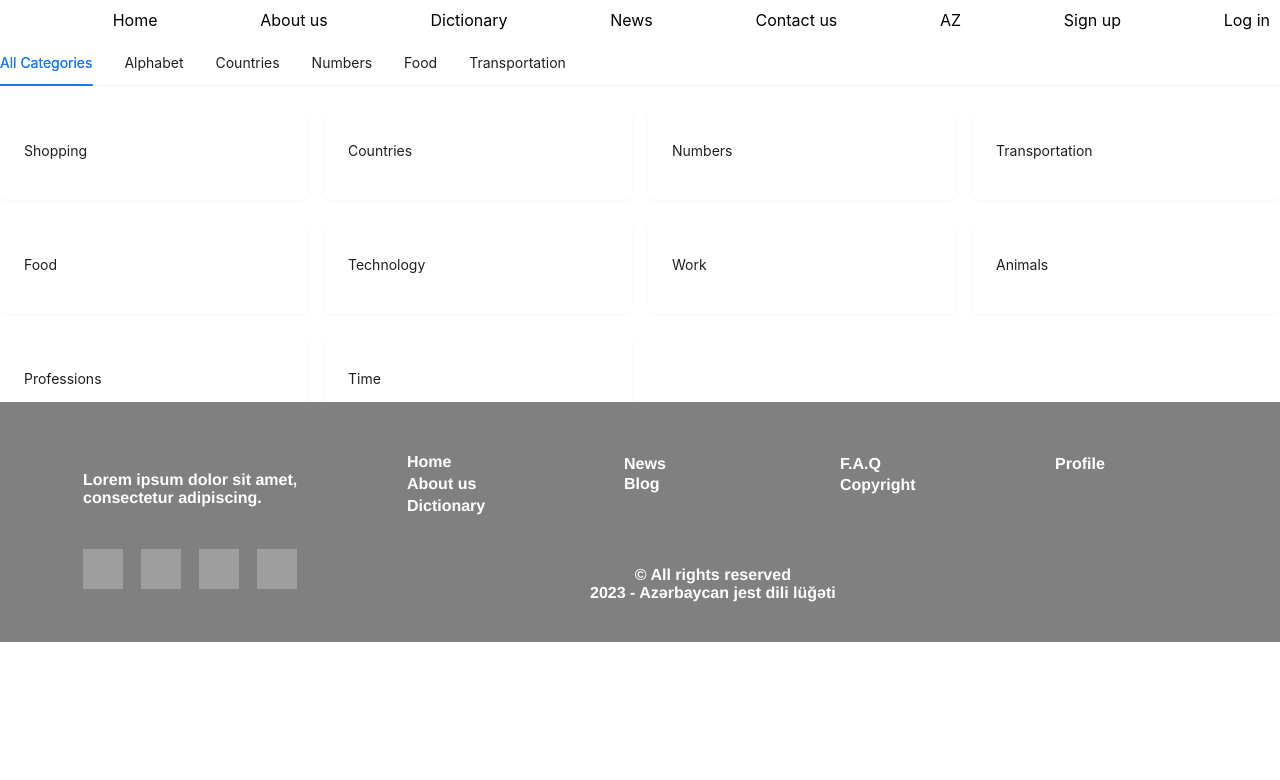
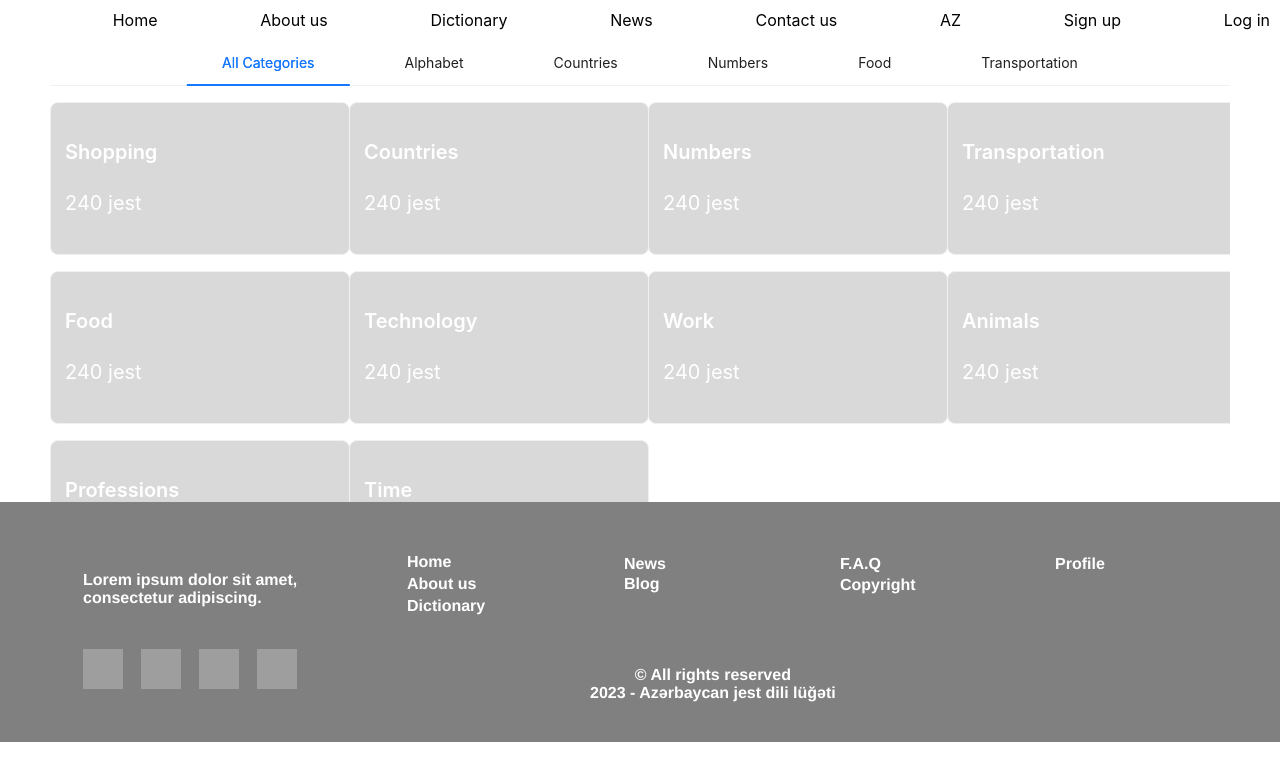
Before and after one commit to NarminM11/SDP-ProjecT, a React (Create React App) app: page / in a window 1280 px wide. Shown: the top 780 px of the page. Built offline with nearby package versions, Linux system fonts and the light colour scheme; grey boxes are pictures that could not be loaded.

Commit message:
feat: styles are added

```diff
--- /dev/null
+++ b/src/components/dictionary-alphabet/alphabet.css
@@ -0,0 +1,96 @@
+.custom-card-text{
+    color:white;
+    font-size:20px;
+    margin: 0px;
+    text-align: center ;
+
+}
+.cusom-card-title{
+    color:white;
+    font-size:20px;
+    font-weight: 600;;
+
+}
+
+.cusom-card-subtitle{
+    color:white;
+    font-size:20px;
+
+}
+
+.custom-card{
+    background-color:
+    #d9d9d9;
+}
+
+.ant-tabs-nav-wrap{
+    justify-content: center !important;
+}
+
+.ant-tabs-tab{
+    margin-left:20px !important;
+    padding: 12px 35px !important;
+    color:
+    #000000;
+}
+
+:where(.css-dev-only-do-not-override-2q8sxy).ant-tabs .ant-tabs-tab:hover{
+    color: #000000;
+    text-shadow: 0 0 0.25px currentcolor;
+}
+
+:where(.css-dev-only-do-not-override-2q8sxy).ant-tabs .ant-tabs-tab.ant-tabs-tab-active .ant-tabs-tab-btn {
+    color: #000000;
+    font-weight: 700;
+}
+
+:where(.css-dev-only-do-not-override-2q8sxy).ant-tabs-top >.ant-tabs-nav::before, :where(.css-dev-only-do-not-override-2q8sxy).ant-tabs-bottom >.ant-tabs-nav::before, :where(.css-dev-only-do-not-override-2q8sxy).ant-tabs-top >div>.ant-tabs-nav::before, :where(.css-dev-only-do-not-override-2q8sxy).ant-tabs-bottom >div>.ant-tabs-nav::before {
+    position: absolute;
+    right: 0;
+    left: 0;
+    border-bottom: 1px solid #d9d9d9 ;
+    content: '';
+}
+
+
+
+:where(.css-dev-only-do-not-override-2q8sxy).ant-tabs .ant-tabs-ink-bar {
+    background: #000000;
+}
+
+:where(.css-dev-only-do-not-override-2q8sxy).ant-tabs-top >.ant-tabs-nav .ant-tabs-ink-bar, :where(.css-dev-only-do-not-override-2q8sxy).ant-tabs-bottom >.ant-tabs-nav .ant-tabs-ink-bar, :where(.css-dev-only-do-not-override-2q8sxy).ant-tabs-top >div>.ant-tabs-nav .ant-tabs-ink-bar, :where(.css-dev-only-do-not-override-2q8sxy).ant-tabs-bottom >div>.ant-tabs-nav .ant-tabs-ink-bar {
+    height: 3px;
+}
+#countries-tab .custom-card{
+    border:1px solid  black;
+}
+
+
+.countries-custom-card{
+    border:2px solid black !important;
+    background-color: white !important ;
+    color:black !important;
+    border-radius: 20px !important;
+    text-align: center;
+}
+
+.ant-card-body {
+    padding: 6px !important;
+    border-radius: 0 0 8px 8px;
+}
+.big-card-body .ant-card-body{
+    padding: 10px !important;
+}
+
+.custom-card{
+    padding: 8px !important;
+
+}
+.card-col{
+    display: flex !important;
+    justify-content: center !important;
+}
+
+.body-margin{
+    margin:0px 50px;
+}
--- a/src/components/dictionary-alphabet/alphabetTab.js
+++ b/src/components/dictionary-alphabet/alphabetTab.js
@@ -4,12 +4,30 @@ import { Button, Flex, Radio, Slider } from 'antd';
 import { Col, Row } from 'antd';
 import { FontAwesomeIcon } from '@fortawesome/react-fontawesome'
 import { faCoffee } from '@fortawesome/free-solid-svg-icons'
+import '../dictionary-alphabet/alphabet.css'
 const { TabPane } = Tabs;
 
 
 const CustomCard = ({ title, content }) => (
-  <Card title={title} style={{ width: 300 }}>
-    <p>{content}</p>
+  <Card className='custom-card' title={title} style={{ width: 300 }}>
+    <p className="custom-card-text">{content}</p>
+  </Card>
+);
+
+
+
+const CustomCountriesCard = ({  content }) => (
+  <Card className='countries-custom-card' content={content} style={{ width: 300 }}>
+    <p  style={{ color: 'black' }}>{content}</p>
+  </Card>
+);
+
+const CustomAllCategoryCard = ({ content, subcontent }) => (
+  <Card className='custom-card custom-all-category-card' content={content} subcontent={subcontent} style={{ width: 300 }}>
+    <p className="cusom-card-title">{content}</p>
+    <p className="cusom-card-subtitle">{subcontent}</p>
+    <FontAwesomeIcon icon="fa-solid fa-bag-shopping" />
+
   </Card>
 );
 
@@ -19,76 +37,55 @@ const AlphabetTab = () => {
     const alphabet = ['A', 'B', 'C', 'D', 'E', 'F', 'G', 'H', 'I', 'J', 'K', 'L', 'M', 'N', 'O', 'P', 'Q', 'R', 'S', 'T', 'U', 'V', 'W', 'X', 'Y', 'Z'];
 
   return (
-<div>
+<div className='body-margin'>
 
 
 
-      <Tabs defaultActiveKey="1">
-        <TabPane tab="All Categories" key="1">
-        <div style={{ height: '300px', overflowY: 'auto', overflowX: 'hidden' }}>
+      <Tabs  style={{ justifyContent: 'center' }} defaultActiveKey="1">
+        <TabPane id='all-categories-tab' tab="All Categories" key="1">
+        <div style={{ height: '400px', overflowY: 'auto', overflowX: 'hidden' }}>
             <Flex gap="small" vertical>
               <Row gutter={[16, 16]}>
               <Col key={1} xs={{ span: 24 }} sm={{ span: 12 }} md={{ span: 8 }} lg={{ span: 6 }}>
-              <Card  bordered={false}>
-             <p> Shopping </p><faCoffee></faCoffee>
-                </Card>
+                 <CustomAllCategoryCard content={'Shopping'} subcontent={'240 jest'} />
               </Col>
 
-              <Col key={1} xs={{ span: 24 }} sm={{ span: 12 }} md={{ span: 8 }} lg={{ span: 6 }}>
-              <Card  bordered={false}>
-             <p> Countries</p>
-                </Card>
+              <Col key={2} xs={{ span: 24 }} sm={{ span: 12 }} md={{ span: 8 }} lg={{ span: 6 }}>
+              <CustomAllCategoryCard content={'Countries'} subcontent={'240 jest'} />
               </Col>
 
-              <Col key={1} xs={{ span: 24 }} sm={{ span: 12 }} md={{ span: 8 }} lg={{ span: 6 }}>
-              <Card  bordered={false}>
-             <p> Numbers</p>
-                </Card>
+              <Col key={3} xs={{ span: 24 }} sm={{ span: 12 }} md={{ span: 8 }} lg={{ span: 6 }}>
+              <CustomAllCategoryCard content={'Numbers'} subcontent={'240 jest'} />
               </Col>
 
 
-              <Col key={1} xs={{ span: 24 }} sm={{ span: 12 }} md={{ span: 8 }} lg={{ span: 6 }}>
-              <Card  bordered={false}>
-             <p> Transportation</p>
-                </Card>
+              <Col key={4} xs={{ span: 24 }} sm={{ span: 12 }} md={{ span: 8 }} lg={{ span: 6 }}>
+              <CustomAllCategoryCard content={'Transportation'} subcontent={'240 jest'} />
               </Col>
 
 
-              <Col key={1} xs={{ span: 24 }} sm={{ span: 12 }} md={{ span: 8 }} lg={{ span: 6 }}>
-              <Card  bordered={false}>
-             <p> Food</p>
-                </Card>
+              <Col key={5} xs={{ span: 24 }} sm={{ span: 12 }} md={{ span: 8 }} lg={{ span: 6 }}>
+              <CustomAllCategoryCard content={'Food'} subcontent={'240 jest'} />
               </Col>
 
-              <Col key={1} xs={{ span: 24 }} sm={{ span: 12 }} md={{ span: 8 }} lg={{ span: 6 }}>
-              <Card  bordered={false}>
-             <p> Technology</p>
-                </Card>
+              <Col key={5} xs={{ span: 24 }} sm={{ span: 12 }} md={{ span: 8 }} lg={{ span: 6 }}>
+              <CustomAllCategoryCard content={'Technology'} subcontent={'240 jest'} />
               </Col>
 
-              <Col key={1} xs={{ span: 24 }} sm={{ span: 12 }} md={{ span: 8 }} lg={{ span: 6 }}>
-              <Card  bordered={false}>
-             <p> Work</p>
-                </Card>
+              <Col key={6} xs={{ span: 24 }} sm={{ span: 12 }} md={{ span: 8 }} lg={{ span: 6 }}>
+              <CustomAllCategoryCard content={'Work'} subcontent={'240 jest'} />
               </Col>
 
-              <Col key={1} xs={{ span: 24 }} sm={{ span: 12 }} md={{ span: 8 }} lg={{ span: 6 }}>
-              <Card  bordered={false}>
-                <p> Animals</p>
-
-                </Card>
+              <Col key={7} xs={{ span: 24 }} sm={{ span: 12 }} md={{ span: 8 }} lg={{ span: 6 }}>
+              <CustomAllCategoryCard content={'Animals'} subcontent={'240 jest'} />
               </Col>
 
-              <Col key={1} xs={{ span: 24 }} sm={{ span: 12 }} md={{ span: 8 }} lg={{ span: 6 }}>
-              <Card  bordered={false}>
-             <p> Professions</p>
-                </Card>
+              <Col key={8} xs={{ span: 24 }} sm={{ span: 12 }} md={{ span: 8 }} lg={{ span: 6 }}>
+              <CustomAllCategoryCard content={'Professions'} subcontent={'240 jest'} />
               </Col>
 
-              <Col key={1} xs={{ span: 24 }} sm={{ span: 12 }} md={{ span: 8 }} lg={{ span: 6 }}>
-              <Card  bordered={false}>
-             <p> Time</p>
-                </Card>
+              <Col key={9} xs={{ span: 24 }} sm={{ span: 12 }} md={{ span: 8 }} lg={{ span: 6 }}>
+              <CustomAllCategoryCard content={'Time'} subcontent={'240 jest'} />
               </Col>
 
               </Row>
@@ -97,13 +94,13 @@ const AlphabetTab = () => {
 
         </TabPane>
 
-        <TabPane tab="Alphabet" key="2">
-          <div style={{ height: '300px', overflowY: 'auto', overflowX: 'hidden' }}>
+        <TabPane id='alphabet-tab' tab="Alphabet" key="2">
+          <div style={{ height: '400px', overflowY: 'auto', overflowX: 'hidden' }}>
             <Flex gap="small" vertical>
               <Row gutter={[16, 16]}>
                 {alphabet.map((letter, index) => (
                   <Col key={index} xs={{ span: 24 }} sm={{ span: 12 }} md={{ span: 8 }} lg={{ span: 6 }}>
-                    <CustomCard content={letter} />
+                    <CustomCard  content={letter} />
                   </Col>
                 ))}
               </Row>
@@ -112,25 +109,60 @@ const AlphabetTab = () => {
         </TabPane>
 
 
-        <TabPane tab="Countries" key="3">
-        <Flex gap="small" vertical>
-            <Flex gap={gapSize !== 'customize' ? gapSize : customGapSize}>
-            <CustomCard  content="I" />
-                <CustomCard  content="G" />
-                <CustomCard  content="K" />
-                <CustomCard  content="L" />
+        <TabPane id='countries-tab' tab="Countries" key="3">
+        <div style={{ height: '400px', overflowY: 'auto', overflowX: 'hidden' }}>
+            <Flex gap="small" vertical>
+              <Row justify="center"  gutter={[16, 16]}>
+              <Col  className='card-col' key={1} xs={{ span: 24 }} sm={{ span: 12 }} md={{ span: 8 }} lg={{ span: 8 }}>
+            <CustomCountriesCard content={'word'} />
+              </Col>
+
+              <Col  className='card-col' key={2} xs={{ span: 24 }} sm={{ span: 12 }} md={{ span: 8 }} lg={{ span: 8 }}>
+              <CustomCountriesCard content={'word'} />
+              </Col>
+
+              <Col  className='card-col' key={3} xs={{ span: 24 }} sm={{ span: 12 }} md={{ span: 8 }} lg={{ span: 8 }}>
+              <CustomCountriesCard content={'word'} />
+              </Col>
 
 
-             </Flex>
-        </Flex>
+              <Col className='card-col' key={4} xs={{ span: 24 }} sm={{ span: 12 }} md={{ span: 8 }} lg={{ span: 8 }}>
+              <CustomCountriesCard content={'word'} />
+              </Col>
+
+
+              <Col className='card-col' key={5} xs={{ span: 24 }} sm={{ span: 12 }} md={{ span: 8 }} lg={{ span: 8 }}>
+              <CustomCountriesCard content={'word'} />
+              </Col>
+
+              <Col className='card-col' key={5} xs={{ span: 24 }} sm={{ span: 12 }} md={{ span: 8 }} lg={{ span: 8 }}>
+              <CustomCountriesCard content={'word'} />
+              </Col>
+
+              <Col className='card-col' key={6} xs={{ span: 24 }} sm={{ span: 12 }} md={{ span: 8 }} lg={{ span: 8 }}>
+              <CustomCountriesCard content={'word'} />
+              </Col>
+
+              <Col className='card-col' key={7} xs={{ span: 24 }} sm={{ span: 12 }} md={{ span: 8 }} lg={{ span: 8 }}>
+              <CustomCountriesCard content={'word'} />
+              </Col>
+
+              <Col className='card-col' key={8} xs={{ span: 24 }} sm={{ span: 12 }} md={{ span: 8 }} lg={{ span: 8 }}>
+              <CustomCountriesCard content={'word'} />
+              </Col>
+
+              <Col className='card-col' key={9} xs={{ span: 24 }} sm={{ span: 12 }} md={{ span: 8 }} lg={{ span: 8 }}>
+              <CustomCountriesCard content={'word'} />
+              </Col>
+
+              </Row>
+            </Flex>
+          </div>
+
         </TabPane>
 
         <TabPane tab="Numbers" key="4">
-        <CustomCard  content="M" />
-                <CustomCard  content="N" />
-                <CustomCard  content="O" />
-                <CustomCard  content="P" />
-                <CustomCard  content="S" />
+        <CustomCard  content="Content for Tab 6" />
 
 
         </TabPane>
--- a/src/pages/faq.js
+++ b/src/pages/faq.js
@@ -1,6 +1,4 @@
 import React from 'react';
-import Navbar from '../components/navbar';
-import Footer from '../components/footer';
 import '../App.css';
 import Layout from '../components/Layout/layout';
 
```
Also changed, not shown: package.json (+5 -4 lines), src/components/dictionary-alphabet/secondNavbar.js (added, +11 -0 lines), 1 other file (tests, documents, lock files or other folders).
